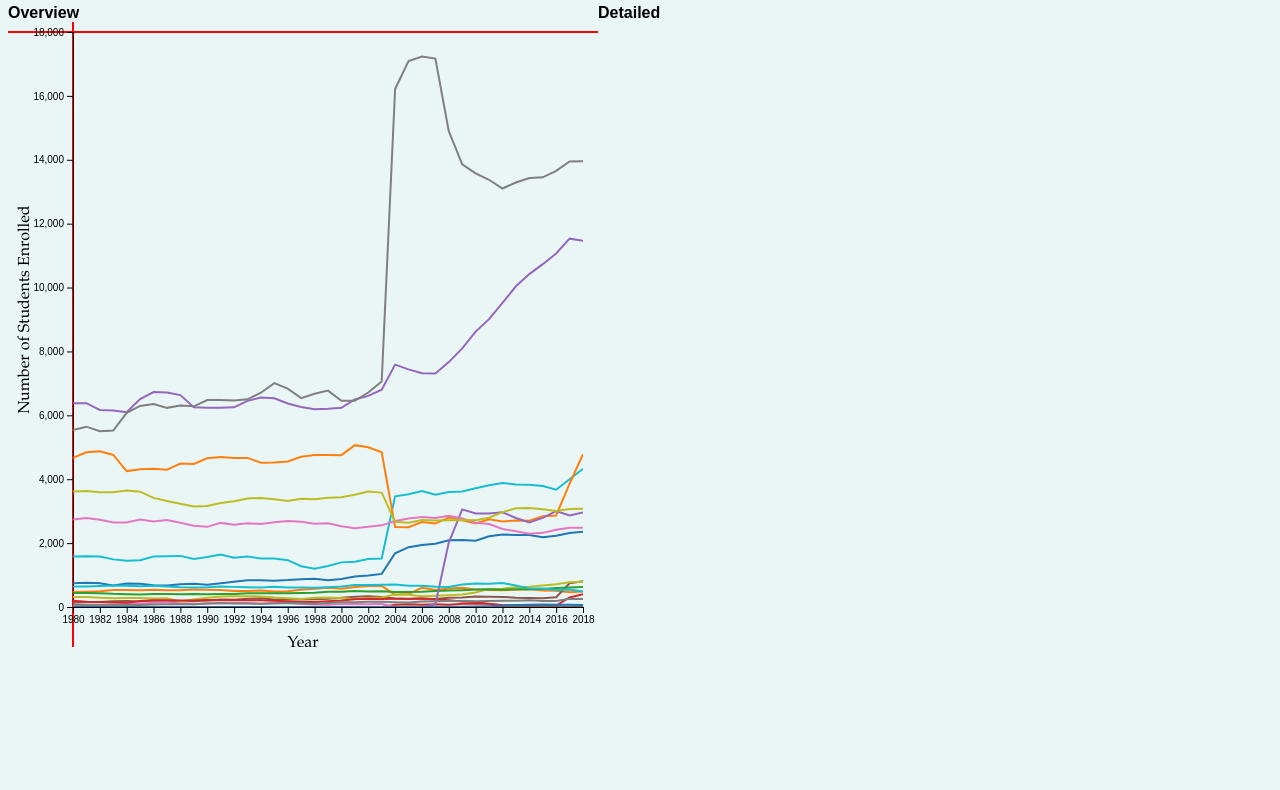
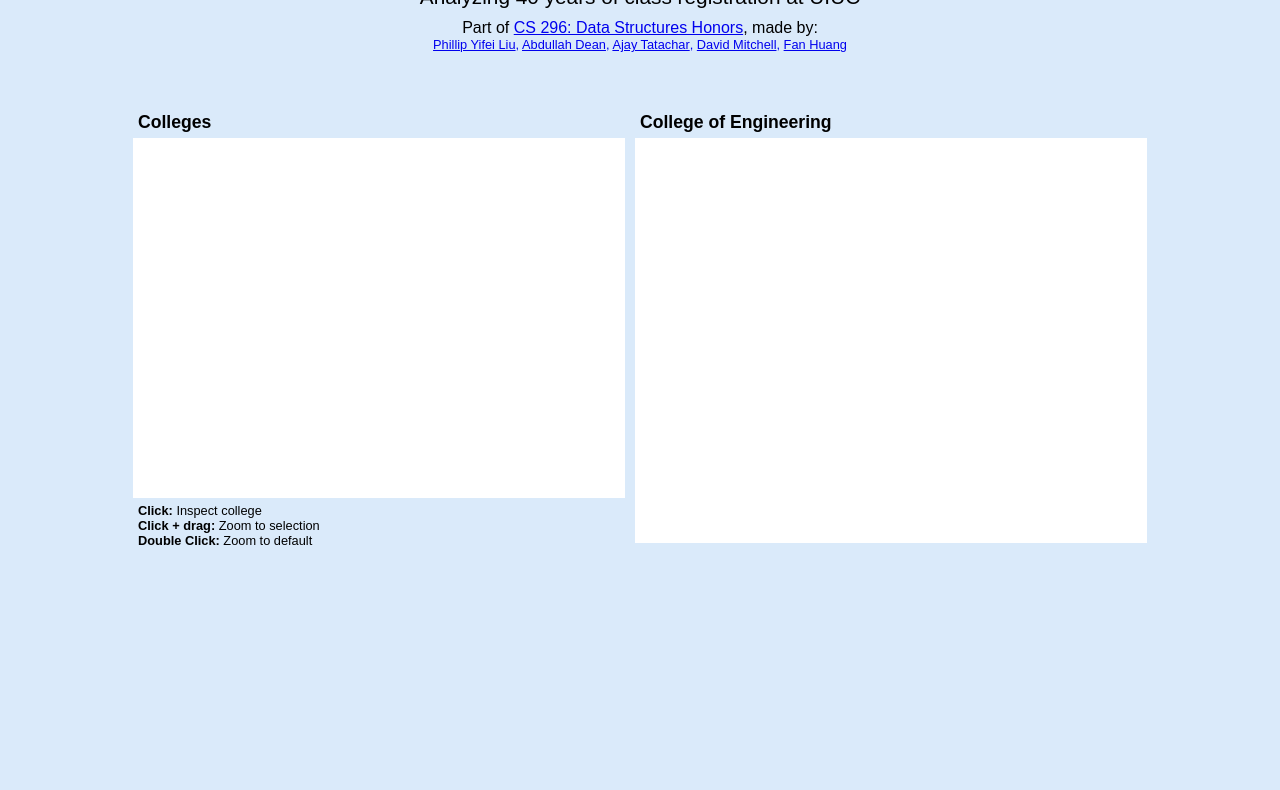
Before and after one commit to VieEeEw/CS296-Proj.-1, a plain HTML site: page index.html in a window 1280 px wide. Shown: the part 102-892 px from the top of the page. After the commit the page ends 800 px from the top, so only its background shows below. Drawn offline with nearby package versions, Linux system fonts and the light colour scheme.

Commit message:
Updated with dynamic layout

```diff
--- a/index.html
+++ b/index.html
@@ -1,39 +1,143 @@
-<!DOCTYPE html>
-<html lang="en">
-<head>
-    <meta charset="UTF-8">
-    <title>DO NOT CLICK LAS</title>
+<html>
+<head><style>
 
-</head>
+body, html {
+	padding:0;margin:0;
+	font-family: Arial, Helvetica, sans-serif;
+}
+
+body {
+	padding: 50px 10%;
+	background-color: #DAEAFA;
+}
+
+/** heading **/
+
+#heading {
+	margin-bottom: 50px;
+}
+
+#heading * {
+	text-align: center;
+}
+
+#title {
+	font-size: 2em;
+	font-weight: bold;
+}
+
+#subtitle {
+	font-size: 1.3em;
+	margin-bottom: 10px;
+}
+
+#credits-pref {}
+
+#credits {
+	font-size: 0.8em;
+}
+
+#credits a::after {
+	display: inline-block;
+	content: ", ";
+	text-decoration: none;
+
+	pointer-events: none;
+	cursor: default;
+}
+
+#credits a:last-of-type::after {
+	content: none;
+}
+
+/** visualization blocks **/
+
+#ctnr {
+	display: flex;
+	flex-direction: row;
+	align-items: stretch;
+	justify-content: center;
+}
+
+#ctnr div {
+	display: flex;
+	flex-direction: column;
+	padding: 5px;
+}
+
+#colleges {
+	flex-grow: 1;
+}
+
+#majors {
+	flex-basis: 50%;
+}
+
+/** **/
+
+.ctnr-header {
+	font-size: 1.1em;
+	font-weight: bold;
+}
+
+.visu {
+	flex-grow: 1;
+	min-height: 350px;
+	background-color: white;
+}
+
+.ctnr-footer {
+	font-size: 0.8em;
+}
+
+/** dynamics **/
+
+@media screen and (max-width: 800px) {
+
+	#ctnr {flex-direction: column;}
+	.visu {flex-basis: 70vh;}
+	#colleges {margin-bottom: 40px;}
+	#colleges, #majors, .visu {height: auto; min-height: auto;}
+
+	#colleges .ctnr-footer {display: none;}
+}
+
+</style></head>
 <body>
-<h1 id="title">The Changing Nature of Enrollment</h1>
-<h2 id="subtitle">Analyzing 40 years of registration data from UIUC</h2>
-<p id="credits">By Abdullah Dean, Ajay Tatachar, David Mitchell, Phillip Liu, Fan Huang</p>
 
-<div class="mainView">
-    <div id="overview">
-        <h2>Overview</h2>
-        <svg id="Left"></svg>
-        <div id="tooltip">Tips</div>
-        <!--<div class="x-label">Year</div>-->
-        <!--<div class="y-label">Number of Students Enrolled</div>-->
-    </div>
+<div id="heading">
+	<div id="title">The Changing Nature of Enrollment</div>
+	<div id="subtitle">Analyzing 40 years of class registration at UIUC</div>
+	<div id="credits-pref">
+		Part of <a href="https://cs.illinois.edu/courses/profile/CS296">CS 296: Data Structures Honors</a>, made by:
+	</div>
+	<div id="credits">
+		<a href="mailto:yifeil6@illinois.edu">Phillip Yifei Liu</a>
+		<a href="mailto:anoora4@illinois.edu">Abdullah Dean</a>
+		<a href="mailto:ajaymt2@illinois.edu">Ajay Tatachar</a>
+		<a href="https://astrosticks.com">David Mitchell</a>
+		<a href="mailto:fhuang5@illinois.edu">Fan Huang</a>
+	</div>
+</div>
 
-    <div id="detailed">
-        <h2 id="college-name">Detailed</h2>
-        <div id="svg-container"></div>
-    </div>
+<div id="ctnr">
+	<div id="colleges">
+		<div class="ctnr-header">Colleges</div>
+		<div class="visu"></div>
+
+		<div class="ctnr-footer">
+			<span><b>Click:</b> Inspect college</span>
+			<span><b>Click + drag:</b> Zoom to selection</span>
+			<span><b>Double Click:</b> Zoom to default</span>
+		</div>
+	</div>
+	<div id="majors">
+		<div class="ctnr-header">College of Engineering</div>
+		<div class="visu"></div>
+		<div class="ctnr-footer"></div>
+	</div>
 </div>
-<div id="instructions">
-    <b>Mouse over:</b> See information about graph <br/>
-    <b>Click and drag:</b> Zoom in <br/>
-    <b>Double click:</b> Zoom out <br/>
-    <b>Click on line:</b> See a slope graph depicting the size of each major relative to the college
-</div>
+
 </body>
-<!--<hr> &lt;!&ndash; This adds the horizontal dotted lines in the middle of the page after the visualization &ndash;&gt;-->
-<script src="https://d3js.org/d3.v5.min.js"></script>
-<script src="https://code.jquery.com/jquery-3.3.1.min.js"></script>
-<script src="visual.js"></script>
-<link rel="stylesheet" href="style.css">
+
 </html>
```
